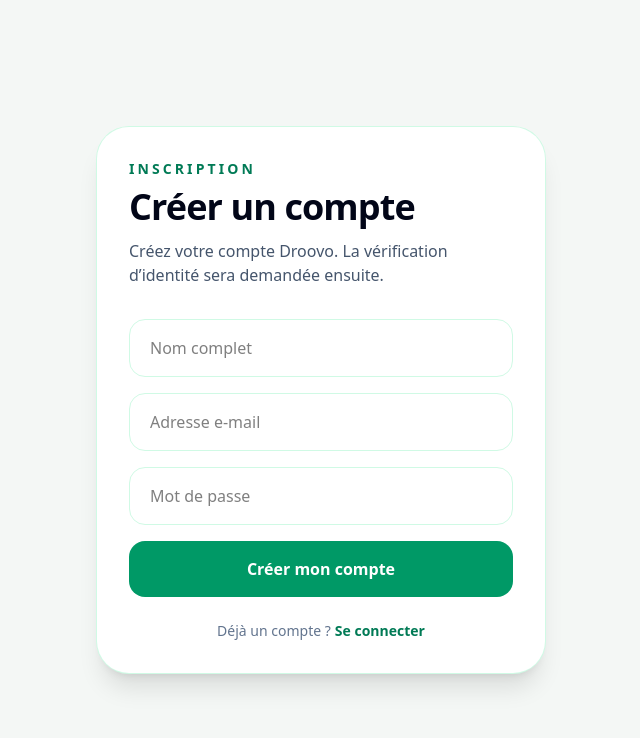
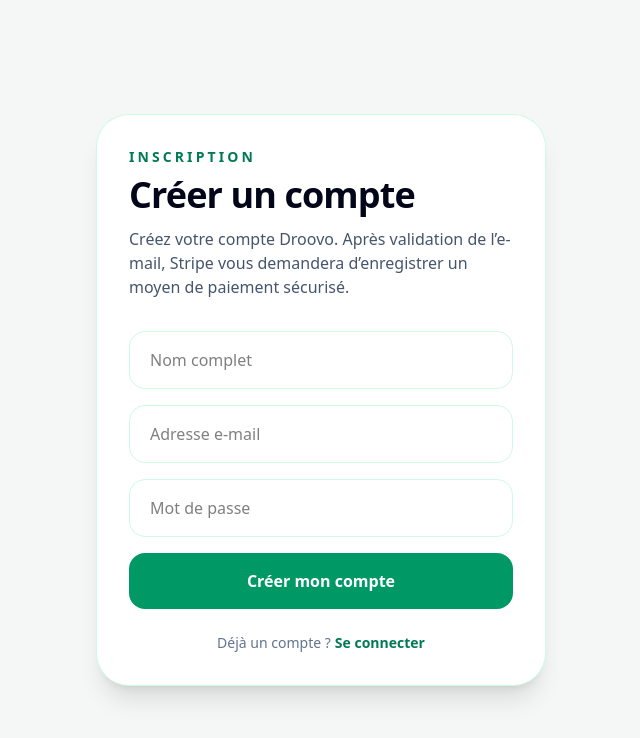
Before and after one commit to lafere75-del/Droovo, a Next.js app: page /signup in a window 1280 px wide. Shown: the top 738 px of the page, without its empty margins (319-959 px from the left). Built offline with nearby package versions, Linux system fonts and the light colour scheme.

Commit message:
Corrige navigation et paiement différé

```diff
--- a/app/signup/page.jsx
+++ b/app/signup/page.jsx
@@ -42,9 +42,9 @@ export default function SignupPage() {
 
       if (data.session) {
         await supabase.from("profiles").update({ fullname: fullname.trim() }).eq("id", userId);
-        router.push("/dashboard");
+        router.push("/dashboard/paiements?setup=required");
       } else {
-        alert("Compte créé. Consultez votre e-mail pour confirmer l’inscription.");
+        alert("Compte créé. Confirmez votre e-mail, puis enregistrez votre carte dans l’espace sécurisé Stripe.");
         router.push("/login");
       }
     } finally {
@@ -64,7 +64,8 @@ export default function SignupPage() {
         </h1>
 
         <p className="mt-3 text-slate-600">
-          Créez votre compte Droovo. La vérification d’identité sera demandée ensuite.
+          Créez votre compte Droovo. Après validation de l’e-mail, Stripe vous
+          demandera d’enregistrer un moyen de paiement sécurisé.
         </p>
 
         <form onSubmit={handleSignup} className="mt-8 grid gap-4">
```
